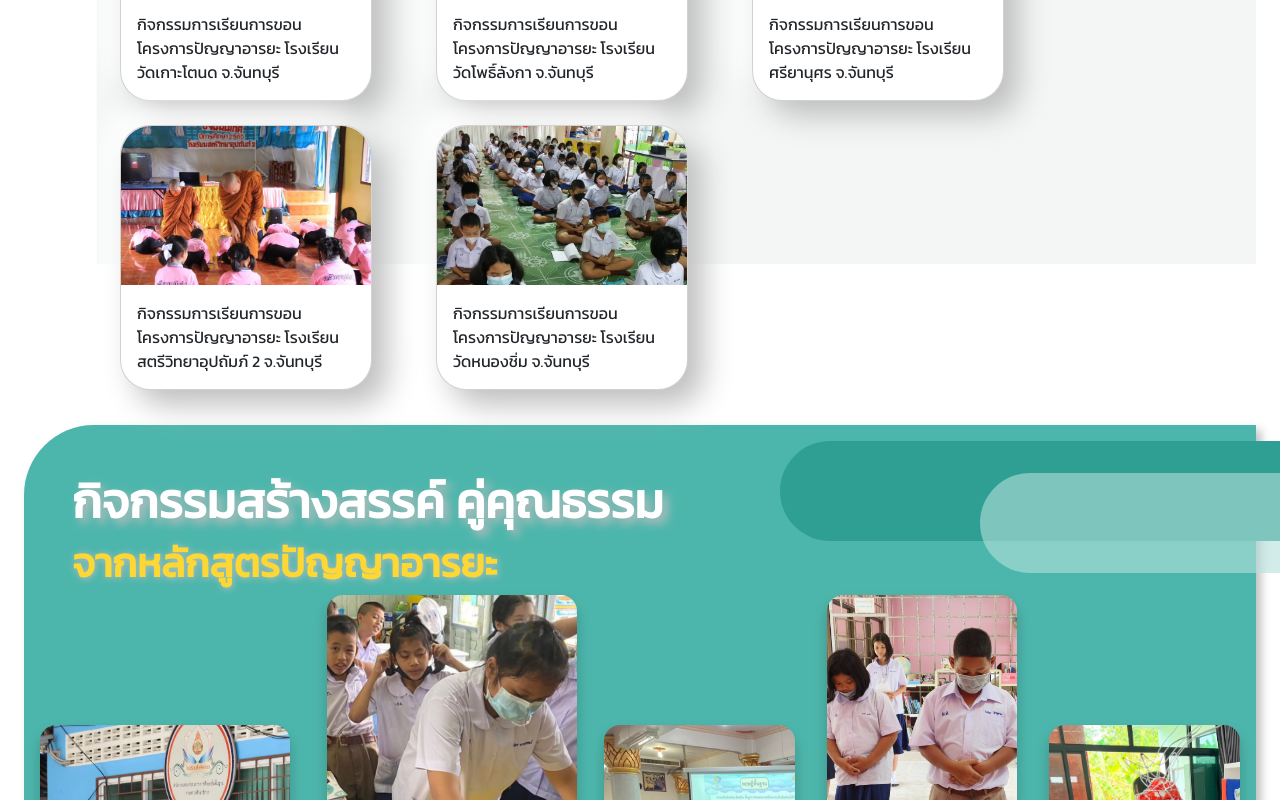
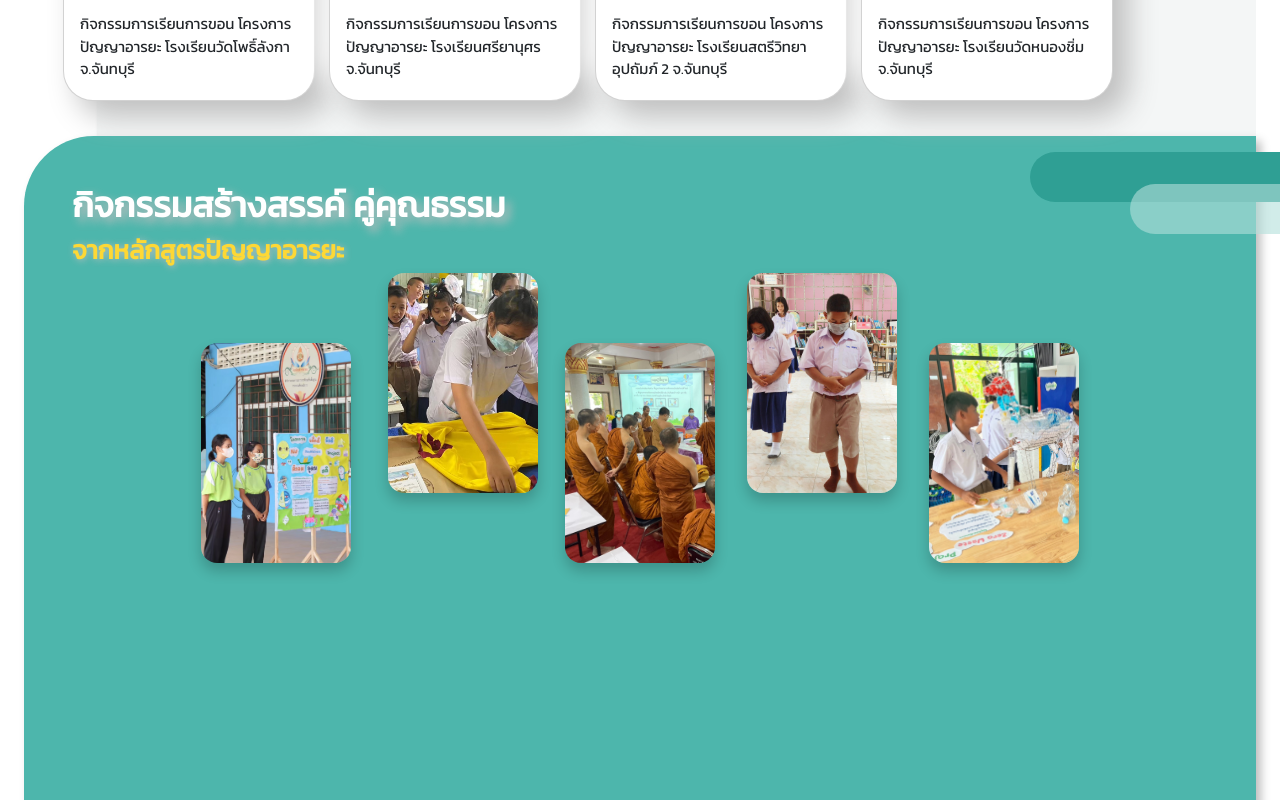
Before and after one commit to Utsadawut/my-web, a Vue app: page / in a window 1280 px wide. Shown: the part 1080-1880 px from the top of the page. Built offline with nearby package versions, Linux system fonts and the light colour scheme; the HTML template or start-up script is replaced by a standard one.

Commit message:
edit Homepage 4

```diff
--- a/src/components/HomePage.vue
+++ b/src/components/HomePage.vue
@@ -478,7 +478,43 @@
 }
 
 /***************** #content ******************/
-@media only screen and (max-width: 1024px) {
+@media only screen and (max-width: 1366px) {
+  .box {
+    width: 50px;
+    height: 70px;
+  }
+  .box2 {
+    width: 250px;
+    height: 50px;
+  }
+  .box3 {
+    width: 150px;
+    height: 50px;
+  }
+  .card {
+    justify-items: center;
+    margin-left: 7px;
+    margin-right: 7px;
+    font-size: 15px;
+    align-items: center;
+  }
+  .card2 {
+    height: 125%;
+  }
+  .flip-card {
+    width: 150px;
+    height: 220px;
+    margin-bottom: 4px;
+    align-items: center;
+  }
+    .textHard {
+    font-size: 2.2rem;
+  }
+  .testTille {
+    font-size: 1.6rem;
+  }
+}
+@media only screen and (max-width: 1025px) {
   .box {
     width: 50px;
     height: 70px;
```
